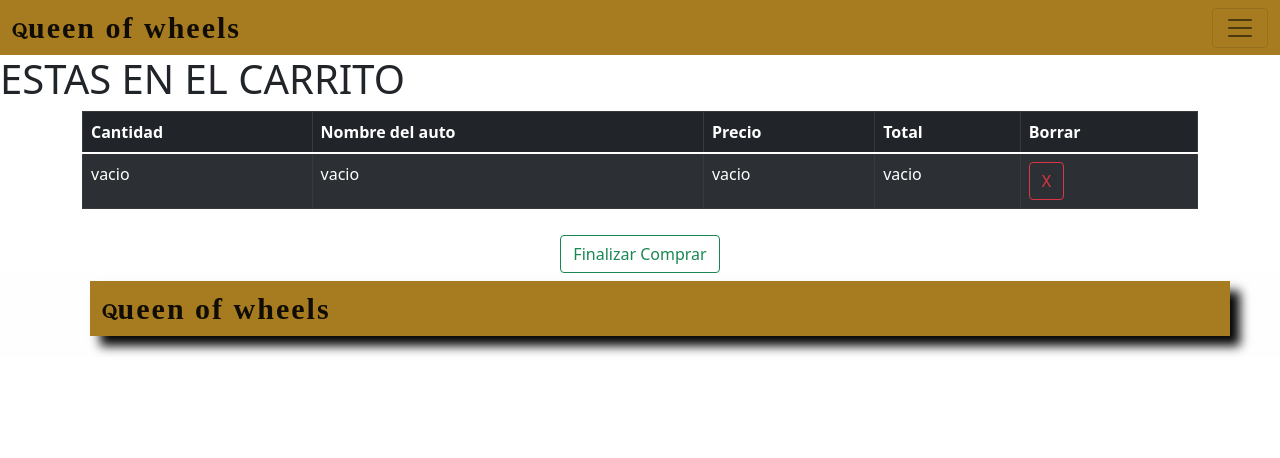
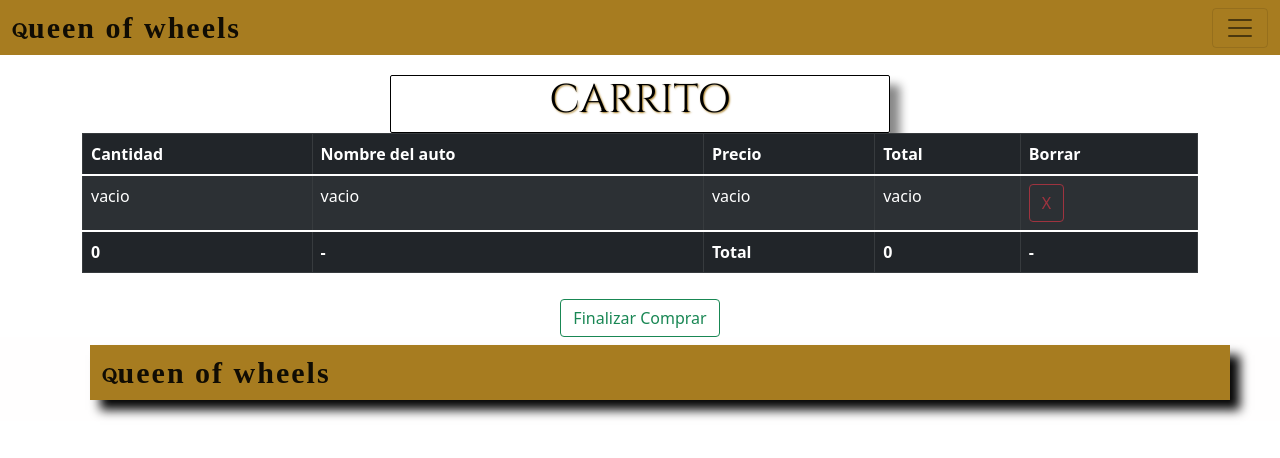
Before and after one commit to Hggzlvp/ReactJs, a React (Create React App) app: page /Cart in a window 1280 px wide. Shown: the top 458 px of the page. Built offline with nearby package versions, Linux system fonts and the light colour scheme; a web font is replaced by a local one.

Commit message:
Prueba CartView

```diff
--- a/src/Componentes/Cart.jsx
+++ b/src/Componentes/Cart.jsx
@@ -15,7 +15,9 @@ export  default function Cart() {
 
     return(
         <>
-       <h1>ESTAS EN EL CARRITO</h1>
+      <Container className="div-nombre">
+            <h1 className="h1-nombre">CARRITO</h1>
+      </Container>
       <Container>
        <Table striped bordered hover variant="dark">
             <thead>
@@ -26,16 +28,18 @@ export  default function Cart() {
                 <th>Precio</th>
                 <th>Total</th>
                 <th>Borrar</th>
+
                 </tr>
             </thead>
             <tbody>
-                {cart.length > 0 ? cart.map (item =>
+                {
+                cart.length > 0 ? cart.map (item =>
                 <tr>
                 <td>{item.cantidad}</td>
                 <td>{item.nombre}</td>
                 <td>{item.precio}</td>
-                <td>{item.Total}</td>
-                <td><Button variant="outline-danger" onClick={removeCart} >X</Button></td>
+                <td>{item.cantidad * parseInt(item.precio)} € </td>
+                <td><Button variant="outline-danger" onClick={() => removeCart(item)} >X</Button></td>
                 </tr>)
                 :
                 <tr>
@@ -43,10 +47,21 @@ export  default function Cart() {
                 <td>vacio</td>
                 <td>vacio</td>
                 <td>vacio</td>
-                <td><Button variant="outline-danger" onClick={removeCart} >X</Button></td>
+                <td><Button variant="outline-danger" disabled >X</Button></td>
                 </tr>
                 }
             </tbody>
+            <thead>
+                <tr>
+
+                <th>0</th>
+                <th>-</th>
+                <th>Total</th>
+                <th>0</th>
+                <th>-</th>
+
+                </tr>
+            </thead>
         </Table>
       </Container>
                     <Form className="d-flex">
--- a/src/Componentes/ItemCount.jsx
+++ b/src/Componentes/ItemCount.jsx
@@ -7,7 +7,7 @@ import React, {useState,useContext} from "react";
 import {CartContext} from "../Context/CartContext"
 
 
-const ItemCount=({inicial,stock,prod}) => {
+const ItemCount=({inicial,stock,prod,agregarCarrito}) => {
 
     const [contador,setContador] = useState(inicial);
     const {addCart} = useContext(CartContext)
@@ -34,6 +34,7 @@ const ItemCount=({inicial,stock,prod}) => {
     };
     const handleClick= () =>{
         addCart({...prod,cantidad:contador});
+        agregarCarrito()
 
     }
 
--- a/src/Componentes/Utils/productos.js
+++ b/src/Componentes/Utils/productos.js
@@ -14,7 +14,7 @@ export const productos=[
     id: 1 ,
     nombre:"BMW - M5",
     imagen:require("../../Imagenes/BMW-M5.jpg"),
-    precio:"160.500 €",
+    precio:"160500 ",
     estilo:"Deportivo",
     stock:2
 },
@@ -22,7 +22,7 @@ export const productos=[
     id: 2 ,
     nombre:"Cadillac - CTS2000",
     imagen:require("../../Imagenes/Cadillac-CTS2000.jpg"),
-    precio:"80.500 €",
+    precio:"80500" ,
     estilo:"Deportivo",
     stock:5
 },
@@ -30,7 +30,7 @@ export const productos=[
     id: 3 ,
     nombre:"Mustang - Shelby",
     imagen:require("../../Imagenes/Mustang-Shelby.jpg"),
-    precio:"134.900 €",
+    precio:"134900",
     estilo:"Deportivo",
     stock:4
 },
@@ -38,7 +38,7 @@ export const productos=[
     id: 4 ,
     nombre:"Porsche - 911 Coupe",
     imagen:require("../../Imagenes/Porsche-911.jpg"),
-    precio:"145.650 €",
+    precio:"145650",
     estilo:"Deportivo",
     stock:3
 },
@@ -46,7 +46,7 @@ export const productos=[
     id: 5 ,
     nombre:"Porsche - Cayenne",
     imagen:require("../../Imagenes/Porsche-Cayenne.jpg"),
-    precio:"102.395 €",
+    precio:"102395",
     estilo:"Familiar",
     stock:4
 },
@@ -54,7 +54,7 @@ export const productos=[
     id: 6 ,
     nombre:"Mustang - Mach-E",
     imagen:require("../../Imagenes/Mustang-Mach-E.jpg"),
-    precio:"65.833 €",
+    precio:"65833",
     estilo:"Familiar",
     stock:2
 },
@@ -62,7 +62,7 @@ export const productos=[
     id: 7 ,
     nombre:"Cadillac - Escalade",
     imagen:require("../../Imagenes/Cadillac-Escalade.webp"),
-    precio:"160.900 €",
+    precio:"160900",
     estilo:"Familiar",
     stock:3
 },
@@ -70,7 +70,7 @@ export const productos=[
     id: 8 ,
     nombre:"BMW - X6",
     imagen:require("../../Imagenes/BMW-X6.jpg"),
-    precio:"94.000 €",
+    precio:"94000",
     estilo:"Familiar",
     stock:6
 },
```
Also changed, not shown: src/Context/CartContext.jsx (+8 -2 lines).
